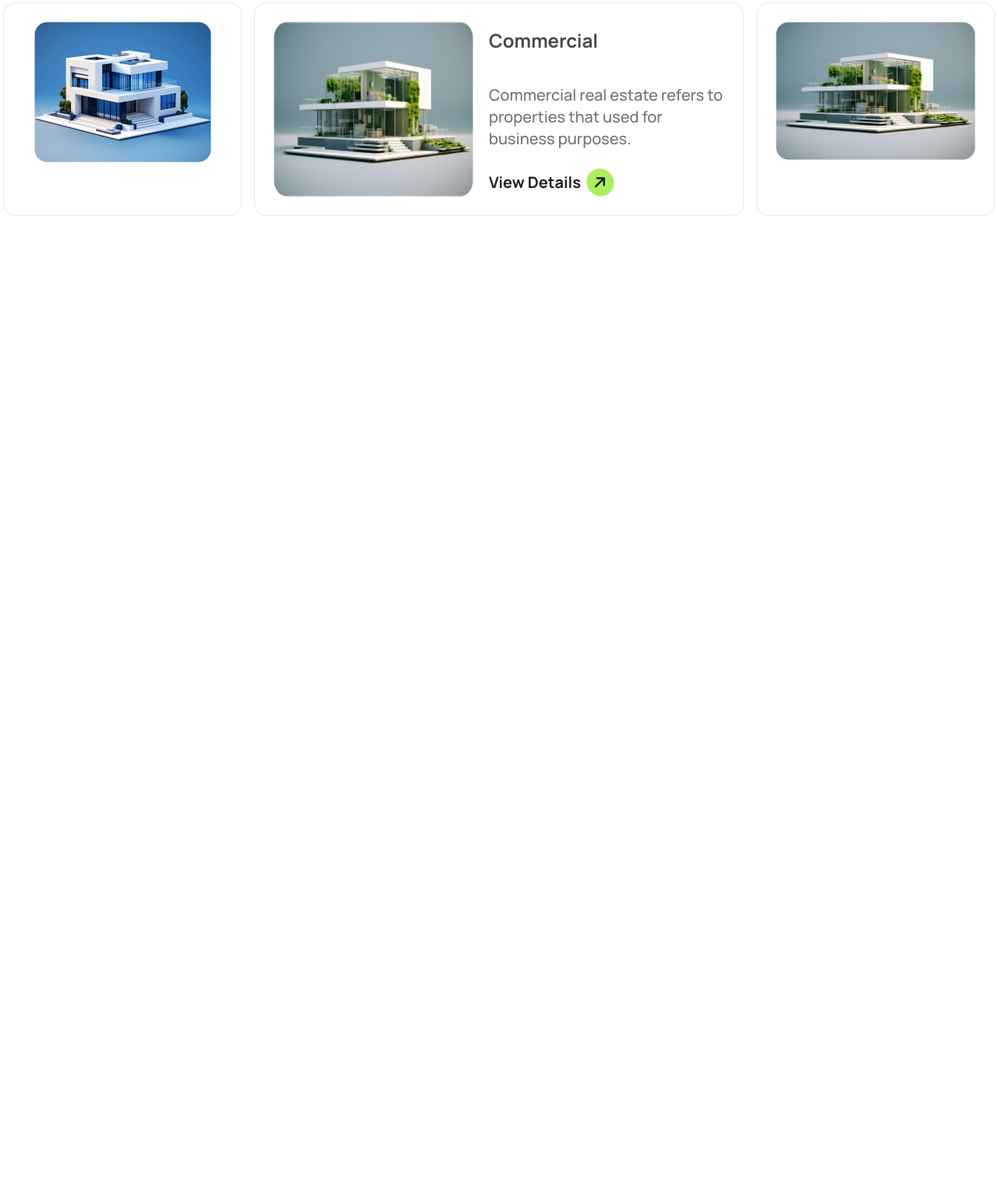
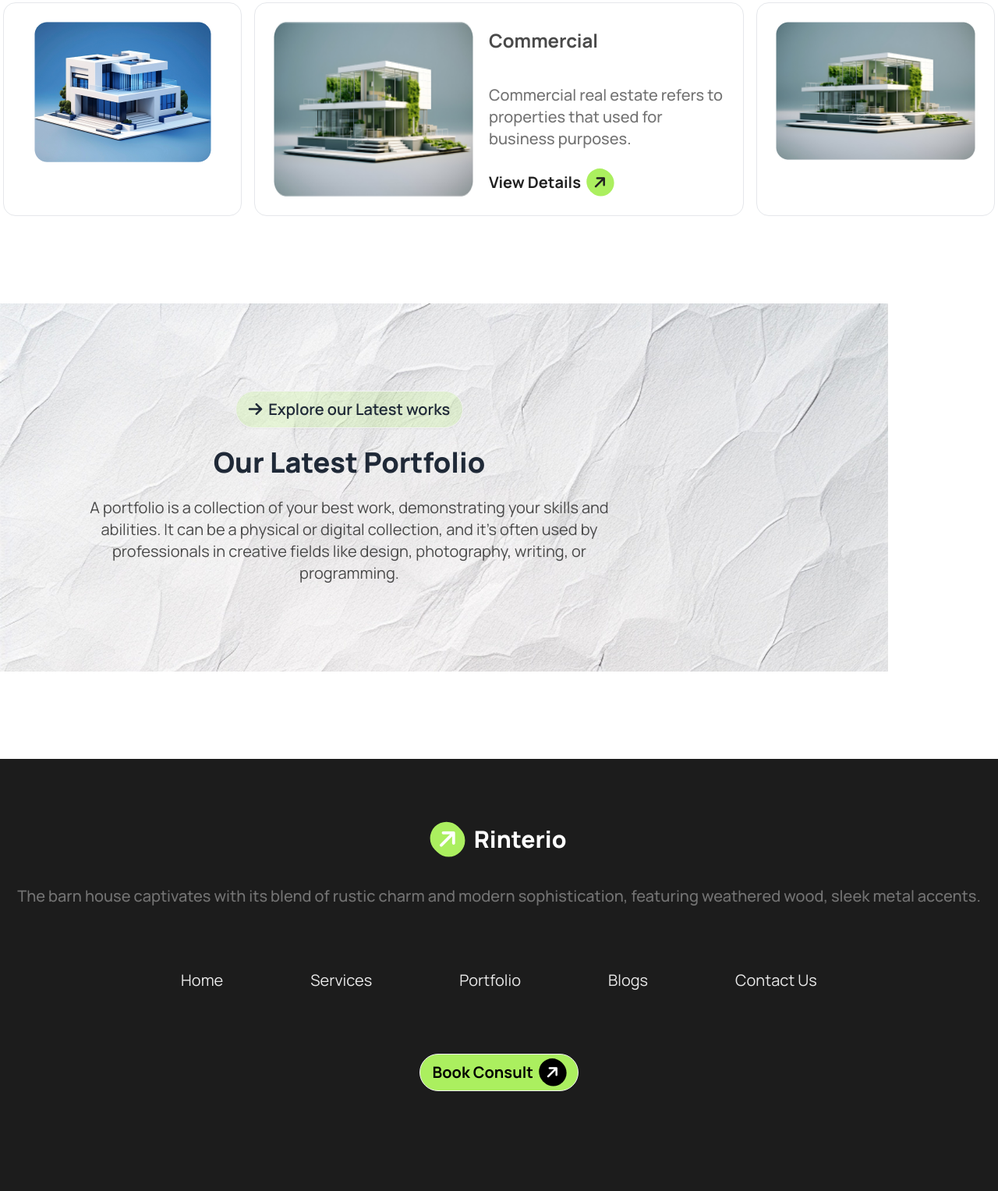
Before and after one commit to Minhaz03/my-repo-3-assign-3, a plain HTML site: page index.html in a window 1280 px wide. Shown: the part 2655-4182 px from the top of the page at 78% size. Before the commit the page ends 3044 px from the top, so only its background shows below. Drawn offline with nearby package versions, Linux system fonts and the light colour scheme.

Commit message:
adding footer

```diff
--- a/index.html
+++ b/index.html
@@ -170,33 +170,39 @@
         <section class="mb-28">
             <div class="text-center mb-8">
                 <a class="btn rounded-3xl mb-6 text-xl"><i class="fa-solid fa-arrow-right">
-                </i>
-                How to Work</a>
+                    </i>
+                    How to Work</a>
                 <h1 class="text-3xl md:text-4xl font-extrabold">Our Works Process</h1> <br>
-                <p class="text-[#494949] text-xl">Our works process is designed to deliver high-quality results efficiently and effectively. It involves a series of steps that ensure that your project is completed to your satisfaction.
+                <p class="text-[#494949] text-xl">Our works process is designed to deliver high-quality results
+                    efficiently and effectively. It involves a series of steps that ensure that your project is
+                    completed to your satisfaction.
                 </p>
             </div>
             <div class="grid grid-cols-1 lg:grid-cols-4 gap-4">
                 <div class="rounded-2xl bg-[#E7C1D3] p-6">
                     <img class="mb-2" src="./assets/concept.png" alt="">
                     <h2 class="mb-2 font-bold text-xl">Concept</h2>
-                    <p class="text-[#494949] font-medium text-xs">Generating ideas and exploring possibilities. Iterating on the initial concept to create a strong and cohesive foundation.</p>
+                    <p class="text-[#494949] font-medium text-xs">Generating ideas and exploring possibilities.
+                        Iterating on the initial concept to create a strong and cohesive foundation.</p>
                 </div>
                 <div class="rounded-2xl bg-[#EFDA6E] p-6">
                     <img class="mb-2" src="./assets/flow-chart.png" alt="">
                     <h2 class="mb-2 font-bold text-xl">Design Process</h2>
-                    <p class="text-[#494949] font-medium text-xs">Developing preliminary drawings and plans to visualize the concept.Refine the design and addressing specific requirements.</p>
+                    <p class="text-[#494949] font-medium text-xs">Developing preliminary drawings and plans to visualize
+                        the concept.Refine the design and addressing specific requirements.</p>
                 </div>
                 <div class="rounded-2xl bg-[#A4DAC3] p-6">
                     <img class="mb-2" src="./assets/vision.png" alt="">
                     <h2 class="mb-2 font-bold text-xl">Supervision</h2>
-                    <p class="text-[#494949] font-medium text-xs">Regular inspections to monitor progress and ensure compliance with plans.Ensuring that the work meets the required specifications.</p>
+                    <p class="text-[#494949] font-medium text-xs">Regular inspections to monitor progress and ensure
+                        compliance with plans.Ensuring that the work meets the required specifications.</p>
                 </div>
                 <div class="rounded-2xl bg-[#77AAEA] p-6">
                     <img class="mb-2" src="./assets/budget-planning.png" alt="">
                     <h2 class="mb-2 font-bold text-xl">Budget Planning</h2>
-                    <p class="text-[#494949] font-medium text-xs">Determining the anticipated costs for materials,labor and other expense
-                    Allocating funds to cover unexpected costs.</p>
+                    <p class="text-[#494949] font-medium text-xs">Determining the anticipated costs for materials,labor
+                        and other expense
+                        Allocating funds to cover unexpected costs.</p>
                 </div>
             </div>
         </section>
@@ -205,20 +211,25 @@
         <section class="mb-28">
             <div class="text-center mb-8">
                 <a class="btn rounded-3xl mb-6 text-xl bg-[#ABEF5F33]"><i class="fa-solid fa-arrow-right">
-                </i>
-                Explore our Latest works</a>
+                    </i>
+                    Explore our Latest works</a>
                 <h1 class="text-3xl md:text-4xl font-extrabold">Our Latest Portfolio</h1> <br>
-                <p class="text-[#494949] text-xl">A portfolio is a collection of your best work, demonstrating your skills and abilities. It can be a physical or digital collection, and it's often used by professionals in creative fields like design, photography, writing, or programming.
+                <p class="text-[#494949] text-xl">A portfolio is a collection of your best work, demonstrating your
+                    skills and abilities. It can be a physical or digital collection, and it's often used by
+                    professionals in creative fields like design, photography, writing, or programming.
                 </p>
             </div>
 
             <div class="grid grid-cols-1  lg:grid-cols-4 lg:grid-rows-1 gap-4">
+
                 <div class="lg:flex bg-[#FFFFFF] border box-border rounded-2xl p-6 col-span-3">
                     <img class="w-64" src="./assets/img1.png" alt="">
                     <div class="mt-2 lg:ml-5">
                         <h1 class="text-2xl font-bold text-[#494949]">Commercial</h1>
-                        <p class="mt-10 font-medium text-[#737373] text-xl">Commercial real estate refers to properties that are used for business purposes rather than personal living.</p> <br>
-                        <a class="text-[#212121] text-xl font-bold">View Details<i class="fa-solid fa-arrow-right -rotate-45 bg-book-primary rounded-3xl p-2 ml-2"></i></a>
+                        <p class="mt-10 font-medium text-[#737373] text-xl">Commercial real estate refers to properties
+                            that are used for business purposes rather than personal living.</p> <br>
+                        <a class="text-[#212121] text-xl font-bold">View Details<i
+                                class="fa-solid fa-arrow-right -rotate-45 bg-book-primary rounded-3xl p-2 ml-2"></i></a>
                     </div>
                 </div>
 
@@ -235,10 +246,14 @@
                     <img class="w-64" src="./assets/img4.png" alt="">
                     <div class="mt-2 lg:ml-5">
                         <h1 class="text-2xl font-bold text-[#494949]">Commercial</h1>
-                        <p class="mt-10 font-medium text-[#737373] text-xl">Commercial real estate refers to properties that used for business purposes.</p> <br>
-                        <a class="text-[#212121] text-xl font-bold">View Details<i class="fa-solid fa-arrow-right -rotate-45 bg-book-primary rounded-3xl p-2 ml-2"></i></a>
+                        <p class="mt-10 font-medium text-[#737373] text-xl">Commercial real estate refers to properties
+                            that used for business purposes.</p> <br>
+                        <a class="text-[#212121] text-xl font-bold">View Details<i
+                                class="fa-solid fa-arrow-right -rotate-45 bg-book-primary rounded-3xl p-2 ml-2"></i></a>
                     </div>
                 </div>
+
+
                 <div class="bg-[#FFFFFF] border box-border rounded-2xl p-6 col-span-3 lg:col-span-1">
                     <img class="m-auto" src="./assets/img4.png" alt="">
                 </div>
@@ -247,6 +262,42 @@
 
     </main>
 
+    <!-- lets discuss -->
+    <section class="mb-28 w-full bg-no-repeat" style="background-image: url('./assets/bg.jpg');">
+        <div class="max-w-4xl">
+            <div class="text-center mb-8 p-28">
+                <a class="btn rounded-3xl mb-6 text-xl bg-[#ABEF5F33]"><i class="fa-solid fa-arrow-right">
+                    </i>
+                    Explore our Latest works</a>
+                <h1 class="text-3xl md:text-4xl font-extrabold">Our Latest Portfolio</h1> <br>
+                <p class="text-[#494949] text-xl">A portfolio is a collection of your best work, demonstrating your
+                    skills and abilities. It can be a physical or digital collection, and it's often used by
+                    professionals in creative fields like design, photography, writing, or programming.
+                </p>
+            </div>
+        </div>
+    </section>
+
+
+    <footer class="grid grid-cols-1 footer footer-center bg-[#1C1C1C] text-base-content pt-10 pb-32">
+        <div class="text-center mb-10 mt-10">
+            <a class="font-extrabold text-white text-3xl"><i class="fa-solid fa-arrow-right -rotate-45 bg-book-primary rounded-3xl p-2 mr-3"></i>Rinterio</a> <br>
+            <p class="text-[#737373] font-medium text-xl">The barn house captivates with its blend of rustic charm and modern sophistication, featuring weathered wood, sleek metal accents.
+            </p>
+        </div>
+        <nav class="grid grid-cols-1 lg:grid-flow-col gap-10 lg:gap-28">
+            <a class="text-[#E9E9E9] text-xl">Home</a>
+            <a class="text-[#E9E9E9] text-xl">Services</a>
+            <a class="text-[#E9E9E9] text-xl">Portfolio</a>
+            <a class="text-[#E9E9E9] text-xl">Blogs</a>
+            <a class="text-[#E9E9E9] text-xl">Contact Us</a>
+
+        </nav>
+        <div class="mt-10">
+            <a class="btn bg-book-primary text-black rounded-3xl font-bold text-xl">Book Consult<i class="fa-solid fa-arrow-right -rotate-45 rounded-3xl bg-black text-white p-2 "></i></a>
+        </div>
+    </footer>
+
 </body>
 
 </html>
```
